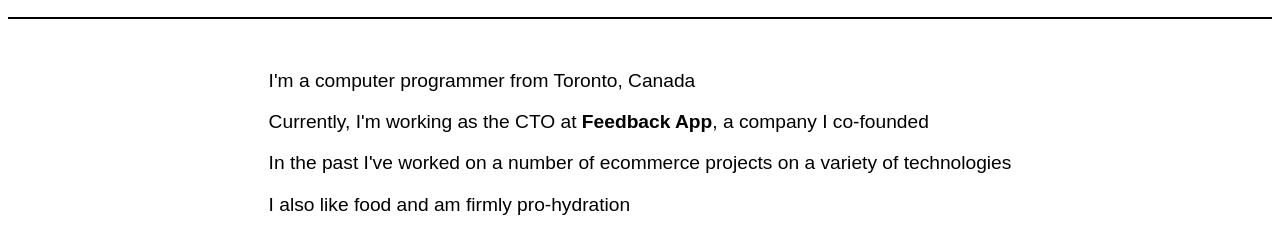
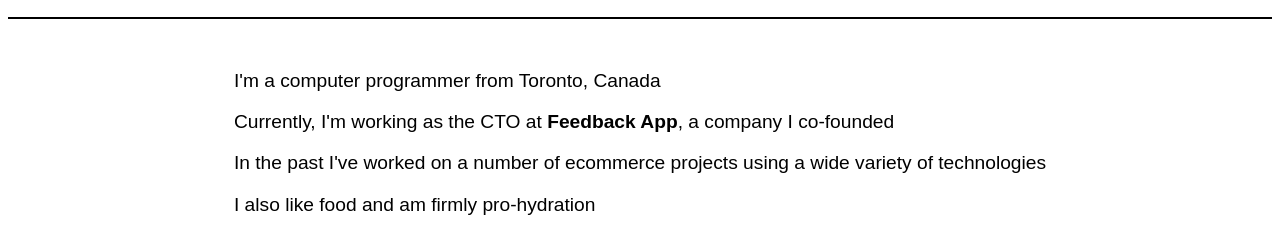
Before and after one commit to davefreiman/davidfreiman.ca, a plain HTML site: page index.html in a window 1280 px wide. Shown: the part 103-335 px from the top of the page. Drawn offline with Linux system fonts and the light colour scheme.

Commit message:
copy update

```diff
--- a/index.html
+++ b/index.html
@@ -26,7 +26,7 @@
     <div class="main__about">
         <p>I'm a computer programmer from Toronto, Canada</p>
         <p>Currently, I'm working as the CTO at <a class="text-link" href="https://www.feedbackapp.ca/" target="_blank">Feedback App</a>, a company I co-founded</p>
-        <p>In the past I've worked on a number of ecommerce projects on a variety of technologies</p>
+        <p>In the past I've worked on a number of ecommerce projects using a wide variety of technologies</p>
         <p>I also like food and am firmly pro-hydration</p>
         <p>I get along well with dogs</p>
     </div>
```
